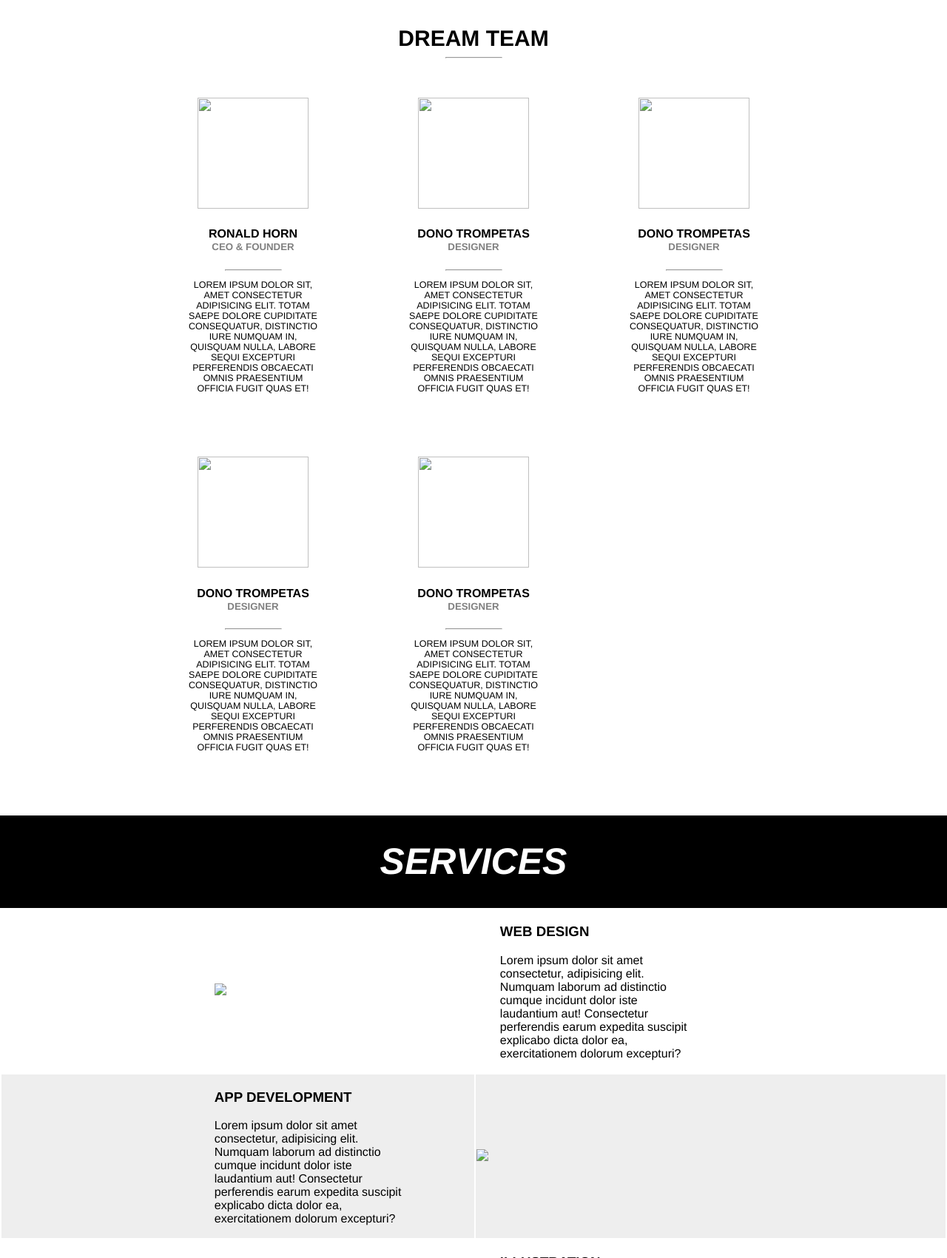
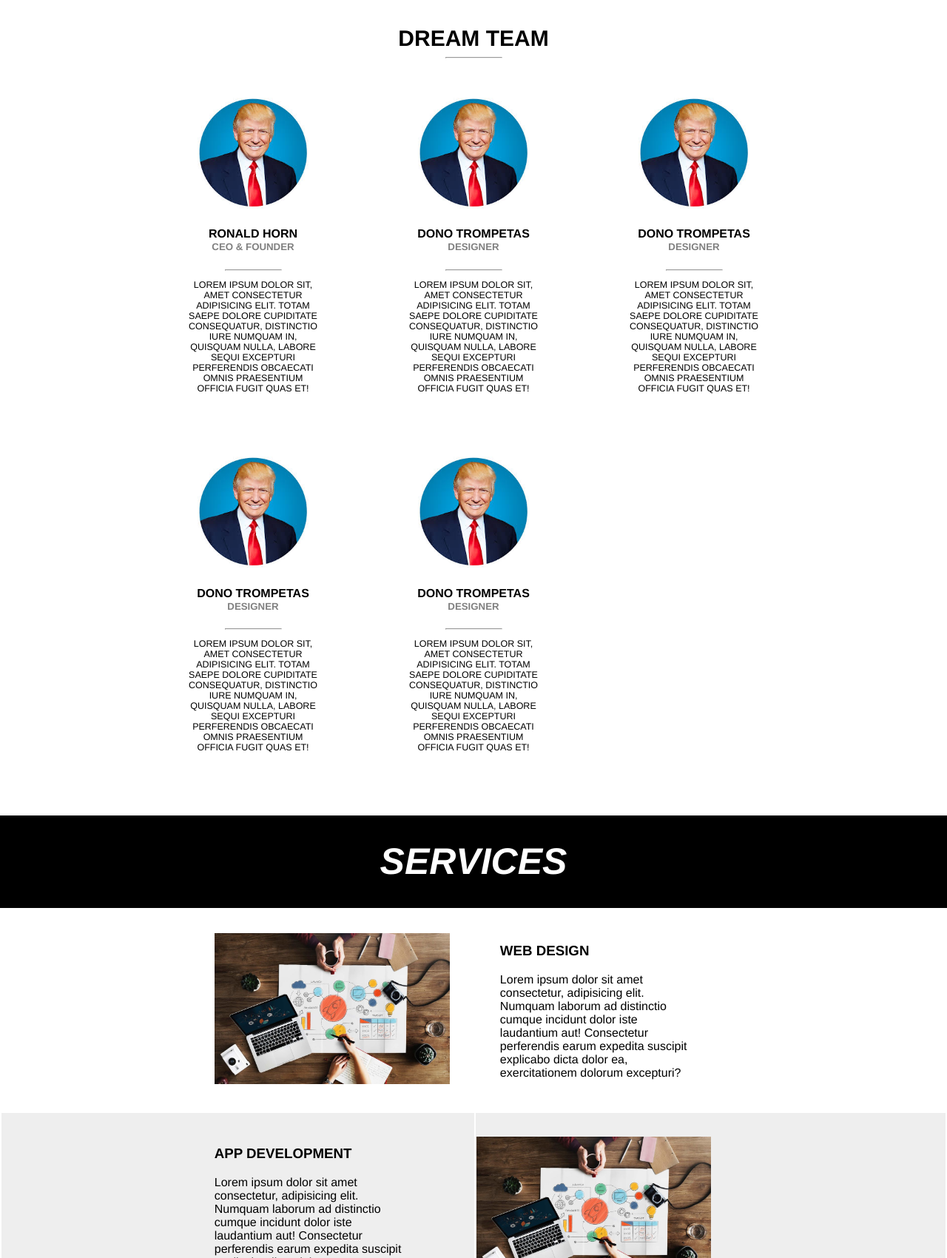
Before and after one commit to vgenov-py/precurso_vafg, a plain HTML site: page index.html in a window 1280 px wide. Shown: the part 1100-2800 px from the top of the page at 74% size. Drawn offline with Linux system fonts and the light colour scheme.

Commit message:
img fixed

```diff
--- a/index.css
+++ b/index.css
@@ -66,7 +66,7 @@ h1 {
 }
 
 #back_home {
-    background-image: url("/Práctica final/material/diseños/home.jpg");
+    background-image: url("/material/diseños/home.jpg");
     background-size: 100%;
     margin-left: 0;
     margin-right: 0;
--- a/index.html
+++ b/index.html
@@ -12,7 +12,7 @@
     <!-- Dashboard: -->
     <div id="menu">
         <nav>
-            <img id="infinity" src="/Práctica final/material/diseños/header-logo.png">
+            <img id="infinity" src="/material/diseños/header-logo.png">
             <ul id="links">
                 <li class="first_item"><a href="#home">home</a></li>
                 <li class="link_items"><a href="#about">about</a></li>
@@ -45,7 +45,7 @@
             <hr>
             <tr>
                 <td>
-                    <img src="/Práctica final/material/diseños/donald.jpeg" alt="">
+                    <img src="/material/diseños/donald.jpeg" alt="">
                     <h4 class="name">Ronald Horn</h4>
                     <h5 class="position">ceo & founder</h5>
                     <hr>
@@ -54,7 +54,7 @@
                     </p>
                 </td>
                 <td>
-                    <img src="/Práctica final/material/diseños/donald.jpeg" alt="">
+                    <img src="/material/diseños/donald.jpeg" alt="">
                     <h4 class="name">Dono Trompetas</h4>
                     <h5 class="position">designer</h5>
                     <hr>
@@ -64,7 +64,7 @@
 
                 </td>
                 <td>
-                    <img src="/Práctica final/material/diseños/donald.jpeg" alt="">
+                    <img src="/material/diseños/donald.jpeg" alt="">
                     <h4 class="name">Dono Trompetas</h4>
                     <h5 class="position">designer</h5>
                     <hr>
@@ -75,7 +75,7 @@
             </tr>
             <tr>
                 <td>
-                    <img src="/Práctica final/material/diseños/donald.jpeg" alt="">
+                    <img src="/material/diseños/donald.jpeg" alt="">
                     <h4 class="name">Dono Trompetas</h4>
                     <h5 class="position">designer</h5>
                     <hr>
@@ -85,7 +85,7 @@
 
                 </td>
                 <td>
-                    <img src="/Práctica final/material/diseños/donald.jpeg" alt="">
+                    <img src="/material/diseños/donald.jpeg" alt="">
                     <h4 class="name">Dono Trompetas</h4>
                     <h5 class="position">designer</h5>
                     <hr>
@@ -101,7 +101,7 @@
     <div id="table_container">
         <table id="services_table">
             <tr>
-                <td><img class="left_images" src="/Práctica final/material/diseños/webdesign.jpg"></td>
+                <td><img class="left_images" src="/material/diseños/webdesign.jpg"></td>
                 <td>
                     <h3 class="left_texts">web design</h3>
                     <p class="left_texts">Lorem ipsum dolor sit amet consectetur, adipisicing elit. Numquam laborum ad distinctio cumque incidunt dolor iste laudantium aut! Consectetur perferendis earum expedita suscipit explicabo dicta dolor ea, exercitationem dolorum excepturi?</p>
@@ -112,10 +112,10 @@
                     <h3 class="right_texts">app development</h3>
                     <p class="right_texts">Lorem ipsum dolor sit amet consectetur, adipisicing elit. Numquam laborum ad distinctio cumque incidunt dolor iste laudantium aut! Consectetur perferendis earum expedita suscipit explicabo dicta dolor ea, exercitationem dolorum excepturi?</p>
                 </td>
-                <td><img class="right_images" src="/Práctica final/material/diseños/webdesign.jpg"></td>
+                <td><img class="right_images" src="/material/diseños/webdesign.jpg"></td>
             </tr>
             <tr>
-                <td><img class="left_images" src="/Práctica final/material/diseños/webdesign.jpg"></td>
+                <td><img class="left_images" src="/material/diseños/webdesign.jpg"></td>
                 <td>
                     <h3 class="left_texts">illustration</h3>
                     <p class="left_texts">Lorem ipsum dolor sit amet consectetur, adipisicing elit. Numquam laborum ad distinctio cumque incidunt dolor iste laudantium aut! Consectetur perferendis earum expedita suscipit explicabo dicta dolor ea, exercitationem dolorum excepturi?</p>
@@ -126,10 +126,10 @@
                     <h3 class="right_texts">print design</h3>
                     <p class="right_texts">Lorem ipsum dolor sit amet consectetur, adipisicing elit. Numquam laborum ad distinctio cumque incidunt dolor iste laudantium aut! Consectetur perferendis earum expedita suscipit explicabo dicta dolor ea, exercitationem dolorum excepturi?</p>
                 </td>
-                <td><img class="right_images" src="/Práctica final/material/diseños/webdesign.jpg"></td>
+                <td><img class="right_images" src="/material/diseños/webdesign.jpg"></td>
             </tr>
             <tr>
-                <td><img class="left_images" src="/Práctica final/material/diseños/webdesign.jpg"></td>
+                <td><img class="left_images" src="/material/diseños/webdesign.jpg"></td>
                 <td>
                     <h3 class="left_texts">marketing</h3>
                     <p class="left_texts">Lorem ipsum dolor sit amet consectetur, adipisicing elit. Numquam laborum ad distinctio cumque incidunt dolor iste laudantium aut! Consectetur perferendis earum expedita suscipit explicabo dicta dolor ea, exercitationem dolorum excepturi?</p>
```
